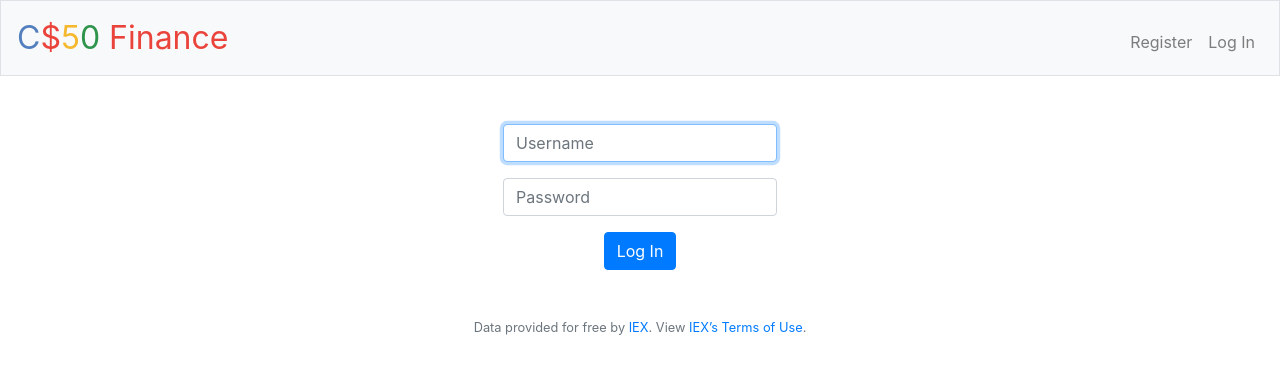
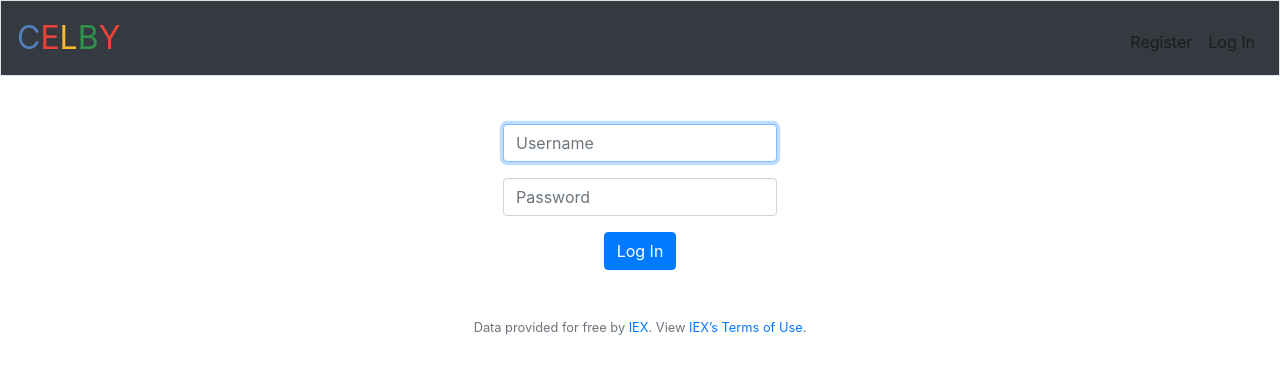
Before and after one commit to zarakhanna/cs50_final_project, a Flask app: page /login in a window 1280 px wide. Shown: the top 374 px of the page. Run offline with Flask 2, Linux system fonts and the light colour scheme; some libraries are stand-ins or nearby versions.

```diff
--- a/templates/layout.html
+++ b/templates/layout.html
@@ -26,8 +26,8 @@
 
     <body>
 
-        <nav class="navbar navbar-expand-md navbar-light bg-light border">
-            <a class="navbar-brand" href="/"><span class="blue">C</span><span class="red">$</span><span class="yellow">5</span><span class="green">0</span> <span class="red">Finance</span></a>
+        <nav class="navbar navbar-expand-md navbar-light bg-dark border">
+            <a class="navbar-brand" href="/"><span class="blue">C</span><span class="red">E</span><span class="yellow">L</span><span class="green">B</span><span class="red">Y</span></a>
             <button aria-controls="navbar" aria-expanded="false" aria-label="Toggle navigation" class="navbar-toggler" data-target="#navbar" data-toggle="collapse" type="button">
                 <span class="navbar-toggler-icon"></span>
             </button>
```
Also changed, not shown: finance.db.
